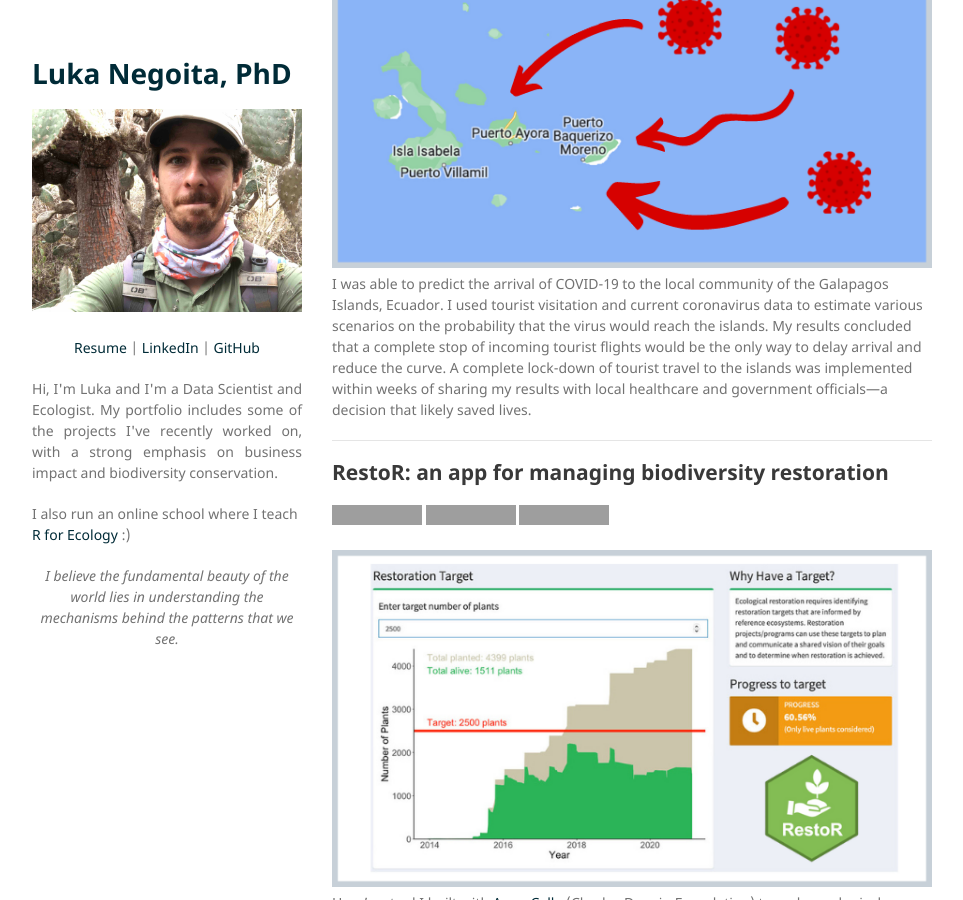
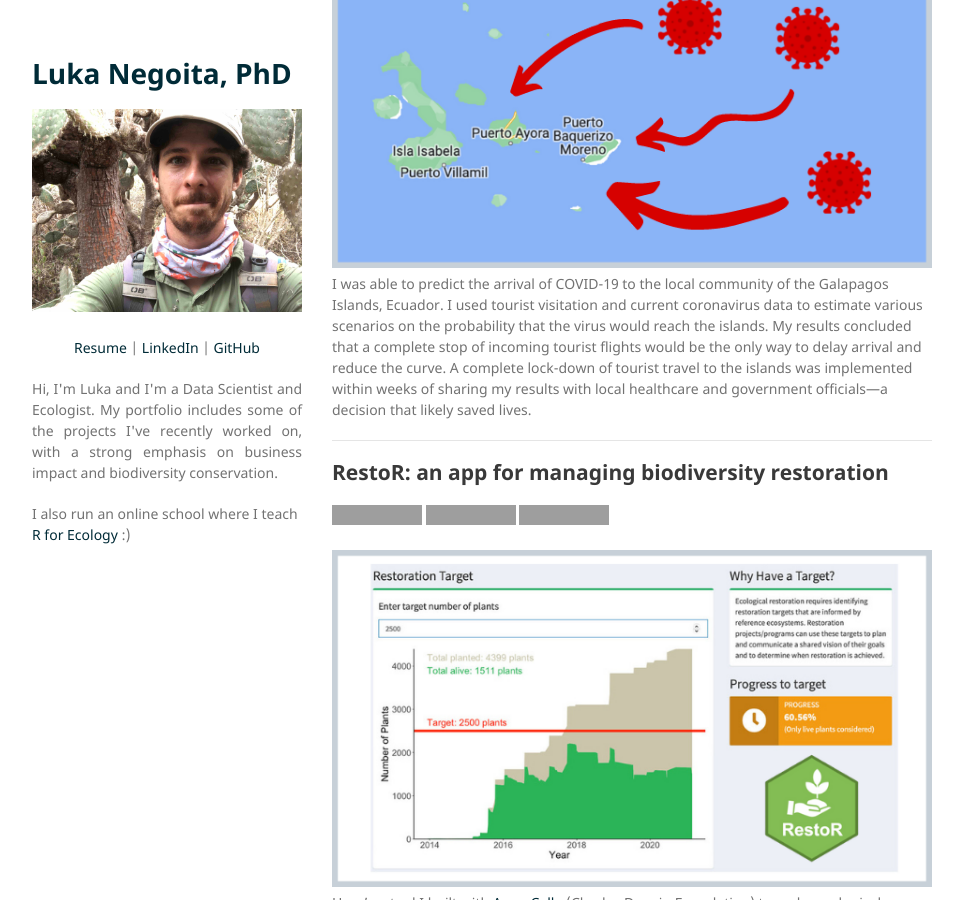
Before and after one commit to LukaNeg/LukaNeg.github.io, a Jekyll site: the page built from index.md, in a window 1280 px wide and 900 px high, scrolled down 310 px. Shown: the whole window, without its empty margins (158-1121 px from the left). Built offline with Jekyll 4.4.1, drawn with Linux system fonts in a browser that asks for light colours; our own code applies the rules of GitHub Pages for plain Markdown files; grey boxes are pictures that could not be loaded.

Commit message:
remove my quote from the side bar

```diff
--- a/_config.yml
+++ b/_config.yml
@@ -18,9 +18,7 @@ description:
     I also run an online school where I teach <a href="https://www.rforecology.com">R for Ecology</a> :)
     </p>
 
-  <p align="center">
-  <i>I believe the fundamental beauty of the world lies in understanding the mechanisms behind the patterns that we see.</i>
-  </p>
+theme: jekyll-theme-minimal
 
-theme: jekyll-theme-minimal
+
 # google_analytics: UA-145578661-1 # Google Analytics tracking ID
```
